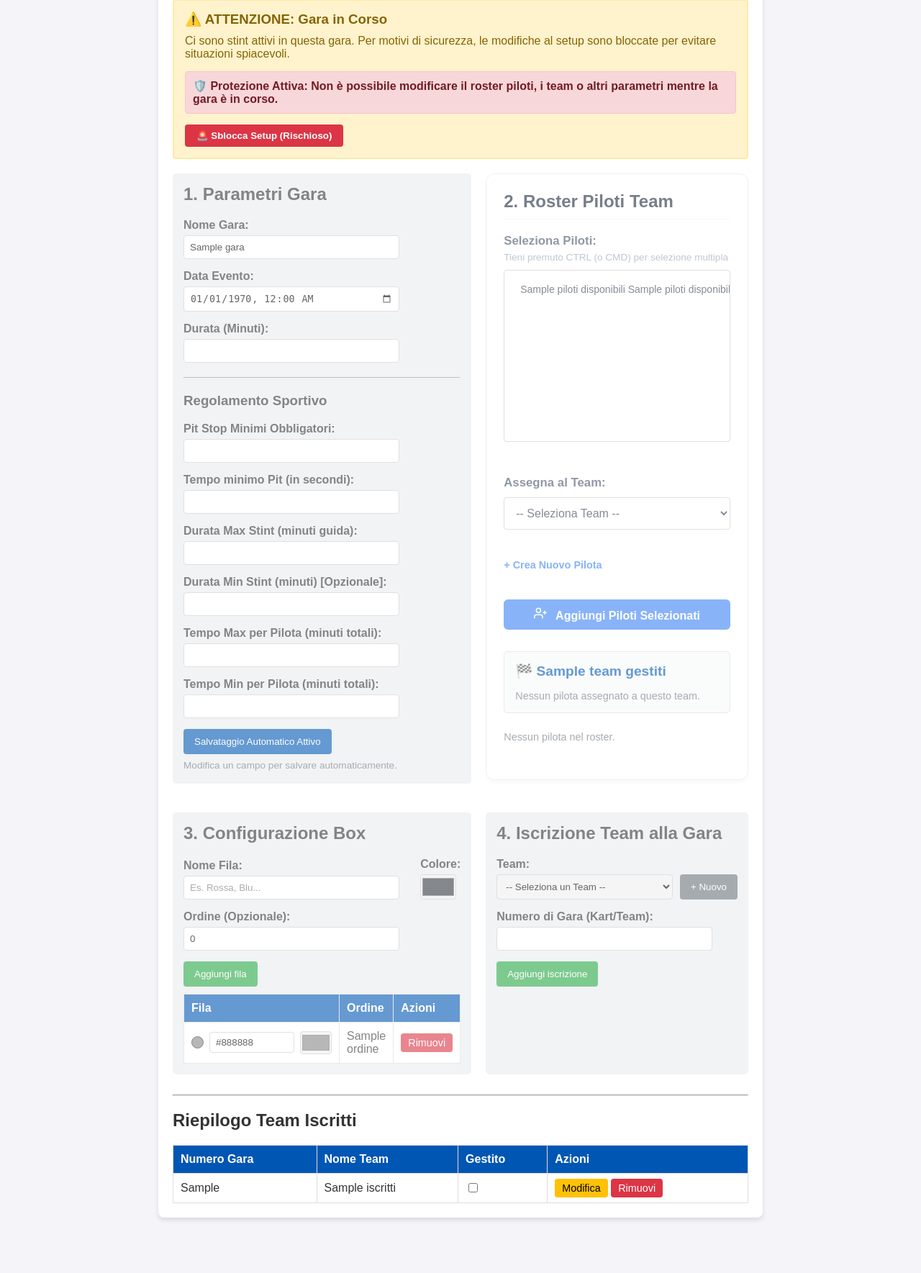
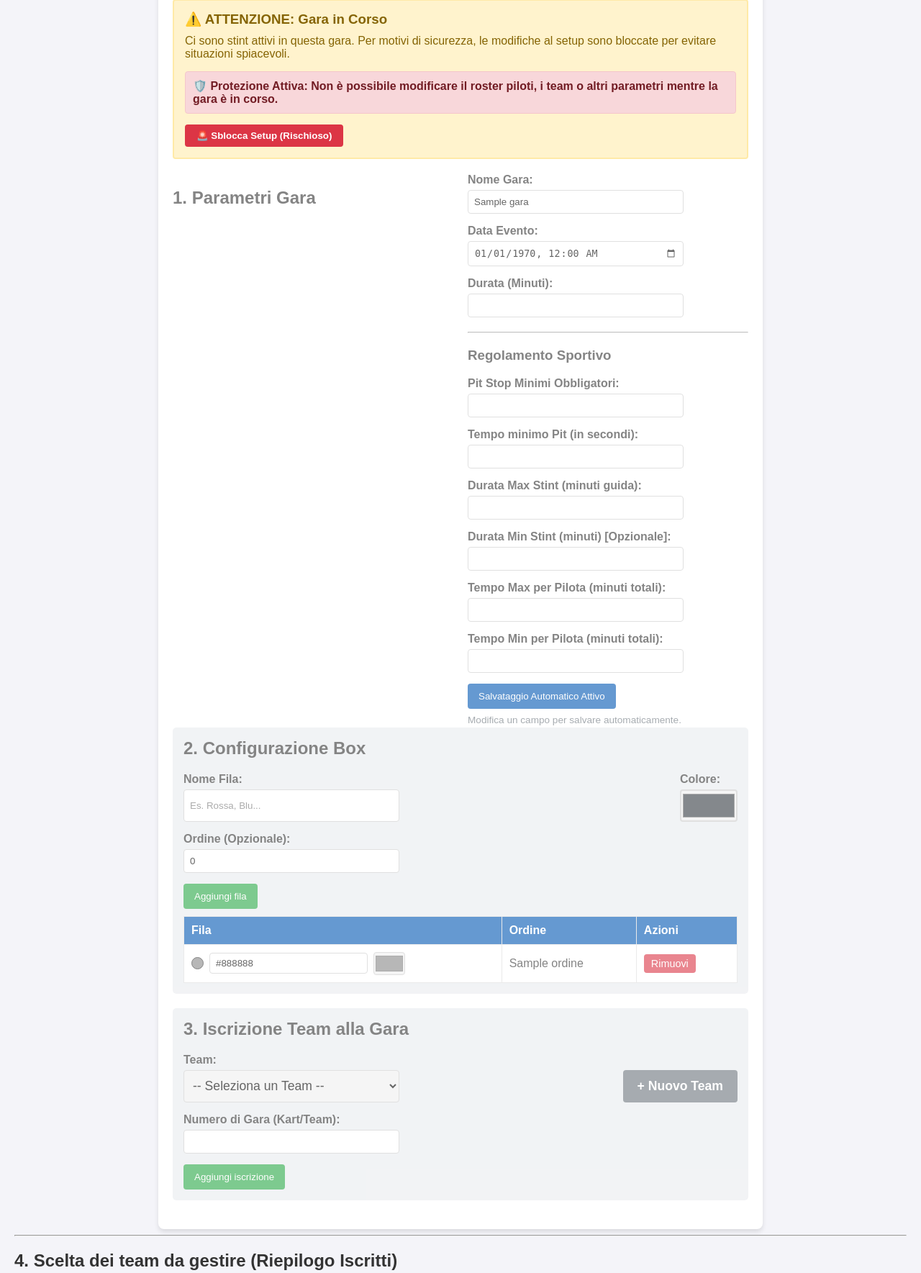
Before and after one commit to zupeppe/GestioneGareSWS, a PHP site: template app/Views/gare/setup.php in a window 1280 px wide. Shown: the part 154-1923 px from the top of the page at 72% size. Before the commit the page ends 1850 px from the top, so only its background shows below. Run offline with PHP 8.4, Linux system fonts and the light colour scheme; the template is opened without the code that fills it: most values are stand-ins (such as "Sample title", 1, 10 or a date in 2020); data that the repository does not hold is empty; some libraries are stand-ins or nearby versions.

Commit message:
correzione bug dopo chiamata con leo e dany

```diff
--- a/app/Views/gare/setup.php
+++ b/app/Views/gare/setup.php
@@ -127,8 +127,8 @@
             </div>
         <?php endif; ?>
 
-        <div class="grid-container <?php echo $haStintAttivi ? 'setup-bloccato' : ''; ?>">
-            <!-- SEZIONE 1: Parametri Gara -->
+        <div class="grid-container <?php echo $haStintAttivi ? 'setup-bloccato' : ''; ?>
+<!-- SEZIONE 1: Parametri Gara -->
             <div class="form-section avviso-gara-corso" style="<?php echo $haStintAttivi ? 'opacity: 0.6; pointer-events: none;' : ''; ?>">
                 <h2>1. Parametri Gara</h2>
                 <form action="<?php echo BASE_URL; ?>/gare/aggiornaParametri" method="POST" id="form-parametri-gara">
@@ -178,9 +178,123 @@
                 </form>
             </div>
 
-            <!-- SEZIONE 2: Roster Piloti Team -->
+            <!-- SEZIONE 2: Configurazione Box -->
+            <div class="form-section avviso-gara-corso" style="<?php echo $haStintAttivi ? 'opacity: 0.6; pointer-events: none;' : ''; ?>">
+                <h2>2. Configurazione Box</h2>
+                <form action="<?php echo BASE_URL; ?>/gare/aggiungiFilaPit" method="POST" id="form-aggiungi-fila-pit">
+                    <input type="hidden" name="gara_id" value="<?php echo $gara['id']; ?>">
+                    <div class="form-group" style="display:flex; gap:15px; align-items:flex-end; flex-wrap: nowrap;">
+                        <div style="flex:1;">
+                            <label for="nome_colore">Nome Fila:</label>
+                            <input type="text" id="nome_colore" name="nome_colore" placeholder="Es. Rossa, Blu..." required style="height: 45px;">
+                        </div>
+                        <div style="flex-shrink: 0;">
+                            <label for="colore_hex">Colore:</label>
+                            <input type="color" id="colore_hex" name="colore_hex" value="#343a40" style="padding:0; height:45px; width:80px; border:2px solid #ccc; border-radius:4px; cursor:pointer;">
+                        </div>
+                    </div>
+                    <div class="form-group">
+                        <label for="ordine">Ordine (Opzionale):</label>
+                        <input type="number" id="ordine" name="ordine" value="0">
+                    </div>
+                    <button type="button" class="btn" id="btn-aggiungi-fila-pit">Aggiungi fila</button>
+                </form>
+
+                <table style="margin-top: 10px; <?php echo empty($filePit) ? 'display:none;' : ''; ?>" id="tabella-file-pit">
+                    <thead><tr><th>Fila</th><th>Ordine</th><th>Azioni</th></tr></thead>
+                    <tbody id="tbody-file-pit">
+                        <?php foreach ($filePit as $fp): ?>
+                            <tr id="fila-row-<?php echo (int)$fp['id']; ?>" data-fila-id="<?php echo (int)$fp['id']; ?>">
+                                <td>
+                                    <div style="display:flex; align-items:center; gap:8px; flex-wrap:wrap;">
+                                        <span class="js-fila-anteprima-colore" style="display:inline-block; width:15px; height:15px; background:<?php echo htmlspecialchars($fp['colore_hex']); ?>; border-radius:50%; vertical-align:middle; border:1px solid #333;"></span>
+                                        <input type="text" class="js-fila-nome-input" value="<?php echo htmlspecialchars($fp['nome_colore']); ?>" maxlength="120" style="padding:6px 8px; flex:1; min-width:100px; max-width:220px; border:1px solid #ccc; border-radius:4px; box-sizing:border-box;">
+                                        <input type="color" class="js-fila-colore-input" value="<?php echo htmlspecialchars($fp['colore_hex']); ?>" title="Colore fila" aria-label="Colore fila" style="padding:0; height:32px; width:44px; border:1px solid #ccc; border-radius:4px; cursor:pointer;">
+                                    </div>
+                                </td>
+                                <td><?php echo htmlspecialchars($fp['ordine']); ?></td>
+                                <td>
+                                    <a href="<?php echo BASE_URL; ?>/gare/rimuoviFilaPit/<?php echo $fp['id']; ?>/<?php echo $gara['id']; ?>" class="btn btn-danger js-rimuovi-fila" style="text-decoration:none; padding:5px 10px; font-size:0.9em; border-radius:4px;">Rimuovi</a>
+                                </td>
+                            </tr>
+                        <?php endforeach; ?>
+                    </tbody>
+                </table>
+                <p style="font-size: 0.9em; margin-top: 10px; <?php echo !empty($filePit) ? 'display:none;' : ''; ?>" id="empty-file-pit">Nessuna fila configurata.</p>
+            </div>
+
+            <!-- SEZIONE 3: Iscrizione Team (Avversari) -->
+            <div class="form-section avviso-gara-corso" style="<?php echo $haStintAttivi ? 'opacity: 0.6; pointer-events: none;' : ''; ?>">
+                <h2>3. Iscrizione Team alla Gara</h2>
+                <form action="<?php echo BASE_URL; ?>/gare/iscriviTeam" method="POST" id="form-iscrivi-team">
+                    <input type="hidden" name="gara_id" value="<?php echo $gara['id']; ?>">
+
+                    <div class="form-group" style="display: flex; align-items: flex-end; gap: 15px; flex-wrap: nowrap;">
+                        <div style="flex-grow: 1;">
+                            <label for="team_id">Team:</label>
+                            <select id="team_id" name="team_id" required style="height: 45px; font-size: 1.1em;">
+                                <option value="">-- Seleziona un Team --</option>
+                                <?php foreach ($teams as $team): ?>
+                                    <option value="<?php echo $team['id']; ?>">
+                                        <?php echo htmlspecialchars($team['nome_team']); ?>
+                                    </option>
+                                <?php endforeach; ?>
+                            </select>
+                        </div>
+                        <div style="flex-shrink: 0;">
+                            <button type="button" class="btn btn-secondary" onclick="openModal('modal-nuovo-team')" style="background:#6c757d; height: 45px; line-height: 45px; padding: 0 20px; font-size: 1.1em; font-weight: bold; border-radius: 4px; display: inline-block;">+ Nuovo Team</button>
+                        </div>
+                    </div>
+
+                    <div class="form-group">
+                        <label for="numero_gara">Numero di Gara (Kart/Team):</label>
+                        <input type="number" id="numero_gara" name="numero_gara" required>
+                    </div>
+
+                    <button type="button" class="btn" id="btn-aggiungi-iscrizione-team">Aggiungi iscrizione</button>
+                </form>
+            </div>
+        </div>
+
+                </div>
+
+        <hr>
+
+        <h2>4. Scelta dei team da gestire (Riepilogo Iscritti)</h2>
+        <table id="tabella-iscritti" style="<?php echo empty($iscritti) ? 'display:none;' : ''; ?>">
+            <thead>
+                <tr>
+                    <th>Numero Gara</th>
+                    <th>Nome Team</th>
+                    <th>Gestito</th>
+                    <th>Azioni</th>
+                </tr>
+            </thead>
+            <tbody id="tbody-iscritti">
+                <?php foreach ($iscritti as $iscritto): ?>
+                    <tr id="iscrizione-row-<?php echo (int)$iscritto['id']; ?>" data-iscrizione-id="<?php echo (int)$iscritto['id']; ?>" data-team-id="<?php echo (int)$iscritto['team_id']; ?>" data-nome-team="<?php echo htmlspecialchars($iscritto['nome_team'], ENT_QUOTES, 'UTF-8'); ?>" data-numero-gara="<?php echo htmlspecialchars($iscritto['numero_gara'], ENT_QUOTES, 'UTF-8'); ?>">
+                        <td><?php echo htmlspecialchars($iscritto['numero_gara']); ?></td>
+                        <td><?php echo htmlspecialchars($iscritto['nome_team']); ?></td>
+                        <td>
+                            <input type="checkbox"
+                                   class="checkbox-gestito"
+                                   data-iscritto-id="<?php echo (int)$iscritto['id']; ?>"
+                                   <?php echo ($iscritto['is_gestito'] == 1) ? 'checked' : ''; ?>>
+                        </td>
+                        <td>
+                            <a href="<?php echo BASE_URL; ?>/gare/modificaIscrizione/<?php echo $iscritto['id']; ?>" class="btn" style="background:#ffc107; color:black; text-decoration:none; padding:5px 10px; font-size:0.9em; border-radius:4px;">Modifica</a>
+                            <a href="<?php echo BASE_URL; ?>/gare/rimuoviIscrizione/<?php echo $iscritto['id']; ?>/<?php echo $gara['id']; ?>" class="btn btn-danger js-rimuovi-iscrizione" style="text-decoration:none; padding:5px 10px; font-size:0.9em; border-radius:4px; color:white;">Rimuovi</a>
+                        </td>
+                    </tr>
+                <?php endforeach; ?>
+            </tbody>
+        </table>
+        <p id="empty-iscritti" style="<?php echo !empty($iscritti) ? 'display:none;' : ''; ?>">Nessun team ancora iscritto a questa gara.</p>
+    </div>
+
+    <!-- SEZIONE 5: Roster Piloti Team -->
             <div class="modern-form-card avviso-gara-corso" style="<?php echo $haStintAttivi ? 'opacity: 0.6; pointer-events: none;' : ''; ?>">
-                <h2>2. Roster Piloti Team</h2>
+                <h2>5. Roster Piloti Team</h2>
                 <form action="<?php echo BASE_URL; ?>/gare/aggiungiPilotaGara" method="POST" id="form-aggiungi-pilota">
                     <input type="hidden" name="gara_id" value="<?php echo $gara['id']; ?>">
                     <div class="form-group" style="display: flex; gap: 20px; flex-wrap: wrap; margin-bottom: 0;">
@@ -227,117 +341,7 @@
                 </div>
             </div>
 
-            <!-- SEZIONE 3: Configurazione Box -->
-            <div class="form-section avviso-gara-corso" style="<?php echo $haStintAttivi ? 'opacity: 0.6; pointer-events: none;' : ''; ?>">
-                <h2>3. Configurazione Box</h2>
-                <form action="<?php echo BASE_URL; ?>/gare/aggiungiFilaPit" method="POST" id="form-aggiungi-fila-pit">
-                    <input type="hidden" name="gara_id" value="<?php echo $gara['id']; ?>">
-                    <div class="form-group" style="display:flex; gap:10px; align-items:flex-end;">
-                        <div style="flex:1;">
-                            <label for="nome_colore">Nome Fila:</label>
-                            <input type="text" id="nome_colore" name="nome_colore" placeholder="Es. Rossa, Blu..." required>
-                        </div>
-                        <div>
-                            <label for="colore_hex">Colore:</label>
-                            <input type="color" id="colore_hex" name="colore_hex" value="#343a40" style="padding:0; height:35px; width:50px; border:1px solid #ccc; border-radius:4px; cursor:pointer;">
-                        </div>
-                    </div>
-                    <div class="form-group">
-                        <label for="ordine">Ordine (Opzionale):</label>
-                        <input type="number" id="ordine" name="ordine" value="0">
-                    </div>
-                    <button type="button" class="btn" id="btn-aggiungi-fila-pit">Aggiungi fila</button>
-                </form>
-
-                <table style="margin-top: 10px; <?php echo empty($filePit) ? 'display:none;' : ''; ?>" id="tabella-file-pit">
-                    <thead><tr><th>Fila</th><th>Ordine</th><th>Azioni</th></tr></thead>
-                    <tbody id="tbody-file-pit">
-                        <?php foreach ($filePit as $fp): ?>
-                            <tr id="fila-row-<?php echo (int)$fp['id']; ?>" data-fila-id="<?php echo (int)$fp['id']; ?>">
-                                <td>
-                                    <div style="display:flex; align-items:center; gap:8px; flex-wrap:wrap;">
-                                        <span class="js-fila-anteprima-colore" style="display:inline-block; width:15px; height:15px; background:<?php echo htmlspecialchars($fp['colore_hex']); ?>; border-radius:50%; vertical-align:middle; border:1px solid #333;"></span>
-                                        <input type="text" class="js-fila-nome-input" value="<?php echo htmlspecialchars($fp['nome_colore']); ?>" maxlength="120" style="padding:6px 8px; flex:1; min-width:100px; max-width:220px; border:1px solid #ccc; border-radius:4px; box-sizing:border-box;">
-                                        <input type="color" class="js-fila-colore-input" value="<?php echo htmlspecialchars($fp['colore_hex']); ?>" title="Colore fila" aria-label="Colore fila" style="padding:0; height:32px; width:44px; border:1px solid #ccc; border-radius:4px; cursor:pointer;">
-                                    </div>
-                                </td>
-                                <td><?php echo htmlspecialchars($fp['ordine']); ?></td>
-                                <td>
-                                    <a href="<?php echo BASE_URL; ?>/gare/rimuoviFilaPit/<?php echo $fp['id']; ?>/<?php echo $gara['id']; ?>" class="btn btn-danger js-rimuovi-fila" style="text-decoration:none; padding:5px 10px; font-size:0.9em; border-radius:4px;">Rimuovi</a>
-                                </td>
-                            </tr>
-                        <?php endforeach; ?>
-                    </tbody>
-                </table>
-                <p style="font-size: 0.9em; margin-top: 10px; <?php echo !empty($filePit) ? 'display:none;' : ''; ?>" id="empty-file-pit">Nessuna fila configurata.</p>
-            </div>
-
-            <!-- SEZIONE 4: Iscrizione Team (Avversari) -->
-            <div class="form-section avviso-gara-corso" style="<?php echo $haStintAttivi ? 'opacity: 0.6; pointer-events: none;' : ''; ?>">
-                <h2>4. Iscrizione Team alla Gara</h2>
-                <form action="<?php echo BASE_URL; ?>/gare/iscriviTeam" method="POST" id="form-iscrivi-team">
-                    <input type="hidden" name="gara_id" value="<?php echo $gara['id']; ?>">
-
-                    <div class="form-group" style="display: flex; align-items: flex-end; gap: 10px;">
-                        <div style="flex-grow: 1;">
-                            <label for="team_id">Team:</label>
-                            <select id="team_id" name="team_id" required>
-                                <option value="">-- Seleziona un Team --</option>
-                                <?php foreach ($teams as $team): ?>
-                                    <option value="<?php echo $team['id']; ?>">
-                                        <?php echo htmlspecialchars($team['nome_team']); ?>
-                                    </option>
-                                <?php endforeach; ?>
-                            </select>
-                        </div>
-                        <div>
-                            <button type="button" class="btn btn-secondary" onclick="openModal('modal-nuovo-team')" style="background:#6c757d; height: 35px; line-height: 15px;">+ Nuovo</button>
-                        </div>
-                    </div>
-
-                    <div class="form-group">
-                        <label for="numero_gara">Numero di Gara (Kart/Team):</label>
-                        <input type="number" id="numero_gara" name="numero_gara" required>
-                    </div>
-
-                    <button type="button" class="btn" id="btn-aggiungi-iscrizione-team">Aggiungi iscrizione</button>
-                </form>
-            </div>
-        </div>
-
-        <hr>
-
-        <h2>Riepilogo Team Iscritti</h2>
-        <table id="tabella-iscritti" style="<?php echo empty($iscritti) ? 'display:none;' : ''; ?>">
-            <thead>
-                <tr>
-                    <th>Numero Gara</th>
-                    <th>Nome Team</th>
-                    <th>Gestito</th>
-                    <th>Azioni</th>
-                </tr>
-            </thead>
-            <tbody id="tbody-iscritti">
-                <?php foreach ($iscritti as $iscritto): ?>
-                    <tr id="iscrizione-row-<?php echo (int)$iscritto['id']; ?>" data-iscrizione-id="<?php echo (int)$iscritto['id']; ?>" data-team-id="<?php echo (int)$iscritto['team_id']; ?>" data-nome-team="<?php echo htmlspecialchars($iscritto['nome_team'], ENT_QUOTES, 'UTF-8'); ?>" data-numero-gara="<?php echo htmlspecialchars($iscritto['numero_gara'], ENT_QUOTES, 'UTF-8'); ?>">
-                        <td><?php echo htmlspecialchars($iscritto['numero_gara']); ?></td>
-                        <td><?php echo htmlspecialchars($iscritto['nome_team']); ?></td>
-                        <td>
-                            <input type="checkbox"
-                                   class="checkbox-gestito"
-                                   data-iscritto-id="<?php echo (int)$iscritto['id']; ?>"
-                                   <?php echo ($iscritto['is_gestito'] == 1) ? 'checked' : ''; ?>>
-                        </td>
-                        <td>
-                            <a href="<?php echo BASE_URL; ?>/gare/modificaIscrizione/<?php echo $iscritto['id']; ?>" class="btn" style="background:#ffc107; color:black; text-decoration:none; padding:5px 10px; font-size:0.9em; border-radius:4px;">Modifica</a>
-                            <a href="<?php echo BASE_URL; ?>/gare/rimuoviIscrizione/<?php echo $iscritto['id']; ?>/<?php echo $gara['id']; ?>" class="btn btn-danger js-rimuovi-iscrizione" style="text-decoration:none; padding:5px 10px; font-size:0.9em; border-radius:4px; color:white;">Rimuovi</a>
-                        </td>
-                    </tr>
-                <?php endforeach; ?>
-            </tbody>
-        </table>
-        <p id="empty-iscritti" style="<?php echo !empty($iscritti) ? 'display:none;' : ''; ?>">Nessun team ancora iscritto a questa gara.</p>
-    </div>
+                </div>
 
     <!-- Modale Nuovo Team -->
     <div id="modal-nuovo-team" class="modal">
--- a/public/css/style.css
+++ b/public/css/style.css
@@ -1,58 +1,118 @@
 body {
+
     font-family: Arial, sans-serif;
+
     background-color: #f4f4f9;
+
     margin: 0;
+
     padding: 20px;
+
     color: #333;
+
 }
 
+
+
 .container {
+
     max-width: 800px;
+
     margin: 0 auto;
+
     background: #fff;
+
     padding: 20px;
+
     border-radius: 8px;
+
     box-shadow: 0 4px 6px rgba(0, 0, 0, 0.1);
+
 }
 
+
+
 h1 {
+
     color: #0056b3;
+
 }
 
+
+
 /* Modale */
+
 .modal {
+
     display: none;
+
     position: fixed;
+
     z-index: 1000;
+
     left: 0;
+
     top: 0;
+
     width: 100%;
+
     height: 100%;
+
     overflow: auto;
+
     background-color: rgba(0,0,0,0.5);
+
 }
 
+
+
 .modal-content {
+
     background-color: #fefefe;
+
     margin: 10% auto;
+
     padding: 20px;
+
     border: 1px solid #888;
+
     width: 80%;
+
     max-width: 500px;
+
     border-radius: 8px;
+
     box-shadow: 0 4px 8px rgba(0,0,0,0.2);
+
 }
 
+
+
 .close {
+
     color: #aaa;
+
     float: right;
+
     font-size: 28px;
+
     font-weight: bold;
+
     cursor: pointer;
+
 }
 
+
+
 .close:hover,
+
 .close:focus {
+
     color: black;
+
     text-decoration: none;
+
 }
+
+
+.rating-bestlap { background-color: #6b21a8 !important; color: #ffffff !important; font-weight: bold; text-shadow: 1px 1px 2px rgba(0,0,0,0.8) !important; }
```
Also changed, not shown: app/Controllers/MurettoController.php (+11 -1 lines), app/Models/KartGara.php (+45 -15 lines), app/Views/muretto/index.php (+8 -4 lines), app/Views/spotter/index.php (+2 -7 lines).
